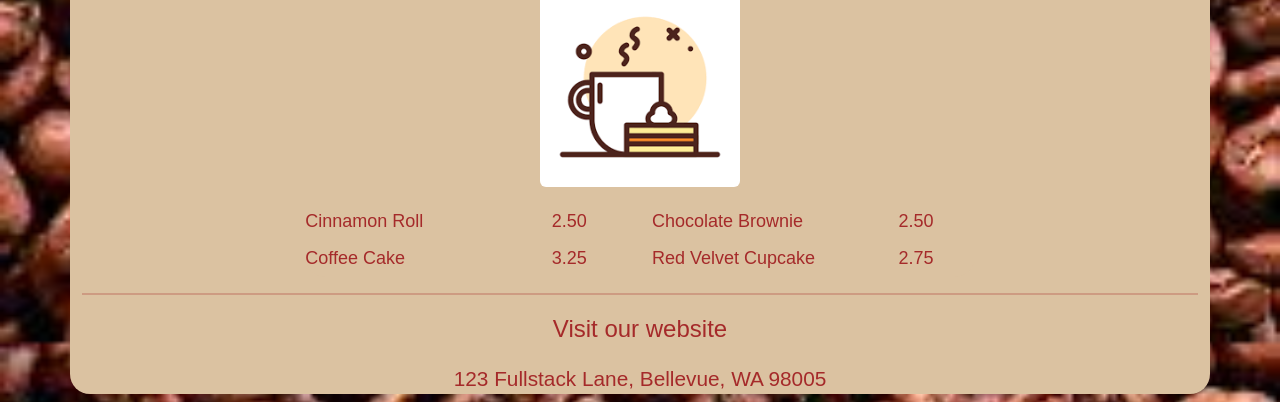
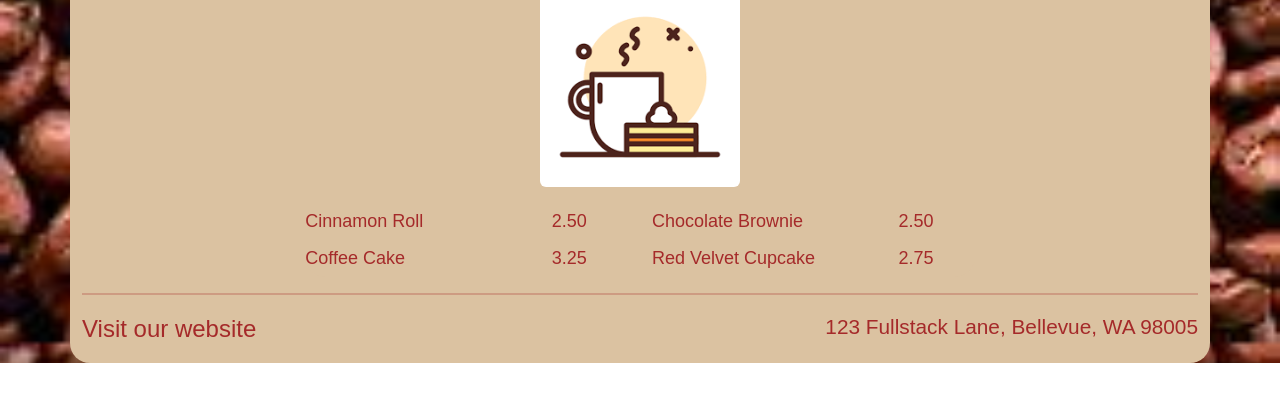
Before and after one commit to cazaresmr/nucamp-cafe, a plain HTML site: page index.html in a window 1280 px wide. Shown: the part 616-1018 px from the top of the page. After the commit the page ends 979 px from the top, so only its background shows below. Drawn offline with nearby package versions, Linux system fonts and the light colour scheme.

Commit message:
Update footer layout in index.html

```diff
--- a/index.html
+++ b/index.html
@@ -121,10 +121,9 @@
 
     <hr class="my-3">
 
-    <footer class="text-center">
+    <footer class="text-center d-flex justify-content-between">
       <p>
-        <a href="https://www.nucamp.co/" target="_blank" class="text-lg text-decoration-none">Visit our
-          website</a>
+        <a href="https://www.nucamp.co/" target="_blank" class="text-lg text-decoration-none">Visit our website</a>
       </p>
       <p class="mb-2 address text-lg">123 Fullstack Lane, Bellevue, WA 98005</p>
     </footer>
```
